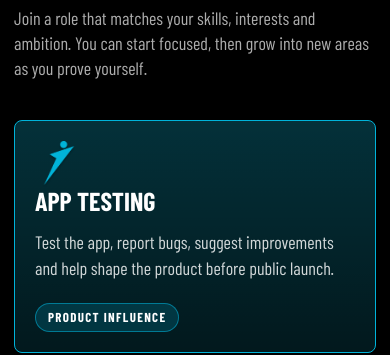
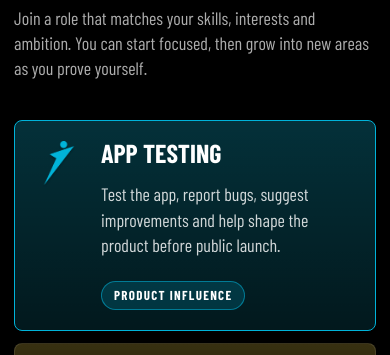
Before and after one commit to rafeed-iconfitness/icontraining-teamsite, a website: page index.html in a window 390 px wide. Shown: the part 3259-3614 px from the top of the page. Drawn offline with nearby package versions, Linux system fonts and the light colour scheme; a web font is replaced by a local one.

Commit message:
Update index.html

```diff
--- a/index.html
+++ b/index.html
@@ -1754,17 +1754,25 @@
           min-width: 0;
           padding: 20px;
           max-height: 85px;
+          flex-direction: row; /* Places icon and title on the same line */
+          align-items: center; /* Centers them vertically when closed */
+          gap: 18px; /* Adds spacing between the icon and text */
           transition:
             max-height 0.4s ease,
             border-color 0.4s ease,
             background-color 0.4s ease;
         }
+
         .lane.active {
           flex-grow: 0;
           max-height: 350px;
-        }
+          align-items: flex-start; /* Keeps the icon pinned to the top when expanded */
+        }
+
         .lane-content {
           width: auto;
+          margin-top: 0; /* Resets the desktop 'margin-top: auto' */
+          justify-content: center; /* Centers the text cluster vertically */
         }
 
         .lane-title {
```
